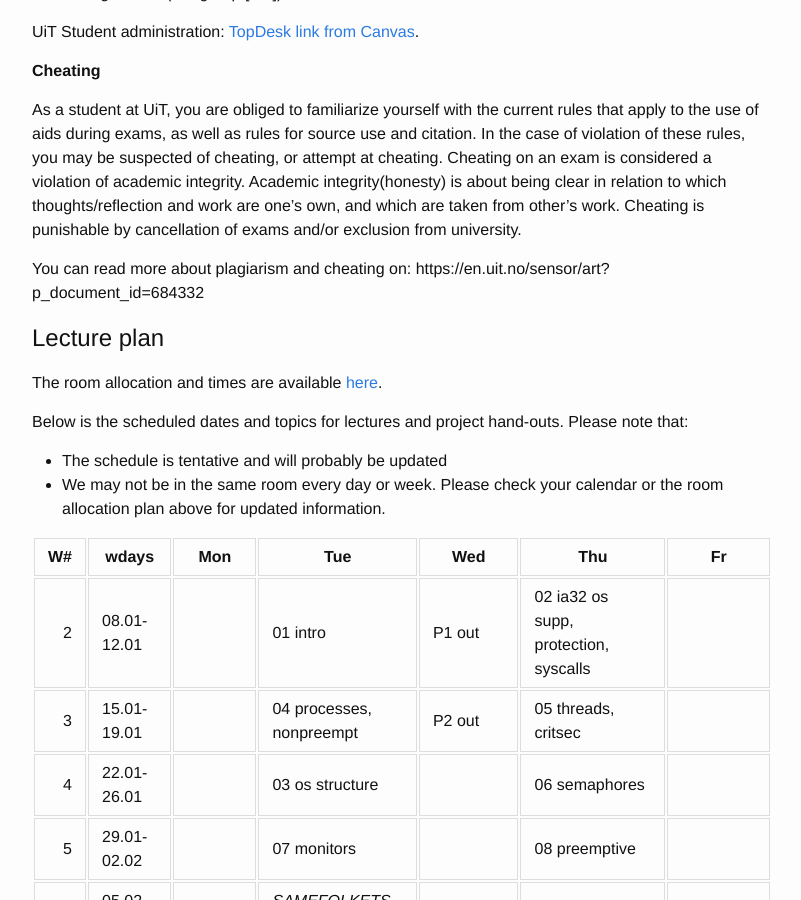
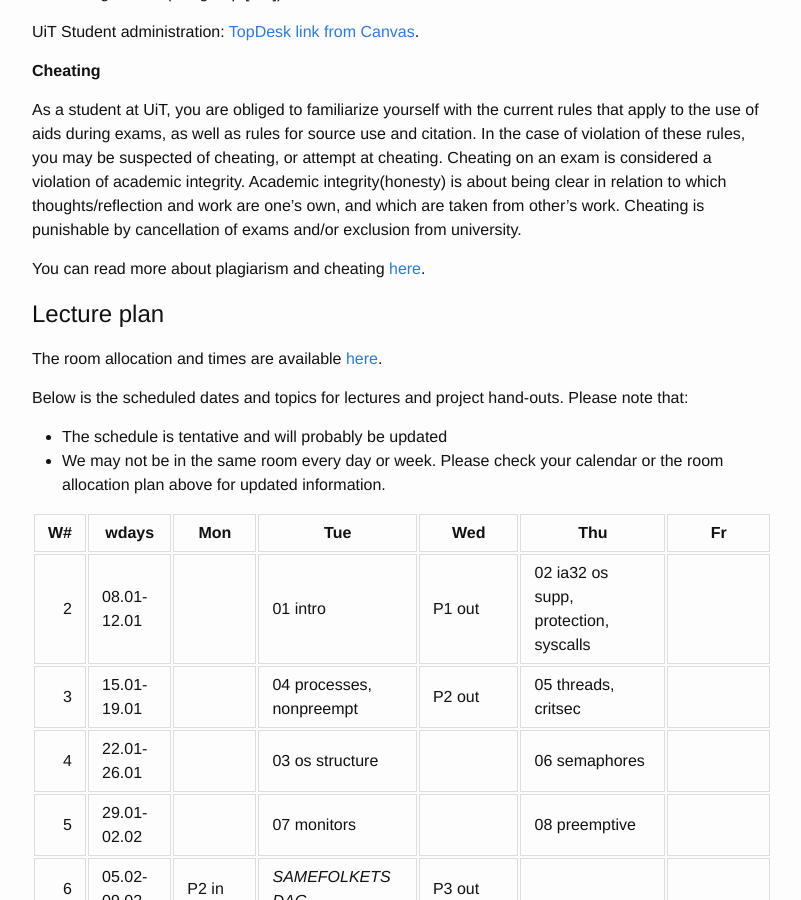
Before and after one commit to uit-inf-2201-s24/uit-inf-2201-s24.github.io, a Jekyll site: the page built from index.md, in a window 1280 px wide and 900 px high, scrolled down 603 px. Shown: the whole window, without its empty margins (238-1039 px from the left). Built offline with Jekyll 4.4.1, drawn with Linux system fonts in a browser that asks for light colours; our own code applies the rules of GitHub Pages for plain Markdown files.

Commit message:
Update index.md

```diff
--- a/index.md
+++ b/index.md
@@ -29,7 +29,7 @@ UiT Student administration: [TopDesk link from Canvas](https://uit.topdesk.net/t
 
 As a student at UiT, you are obliged to familiarize yourself with the current rules that apply to the use of aids during exams, as well as rules for source use and citation. In the case of violation of these rules, you may be suspected of cheating, or attempt at cheating. Cheating on an exam is considered a violation of academic integrity. Academic integrity(honesty) is about being clear in relation to which thoughts/reflection and work are one's own, and which are taken from other's work. Cheating is punishable by cancellation of exams and/or exclusion from university.
 
-You can read more about plagiarism and cheating on: https://en.uit.no/sensor/art?p_document_id=684332
+You can read more about plagiarism and cheating [here](https://uit.no/sensor).
 
 ## Lecture plan
 
```
